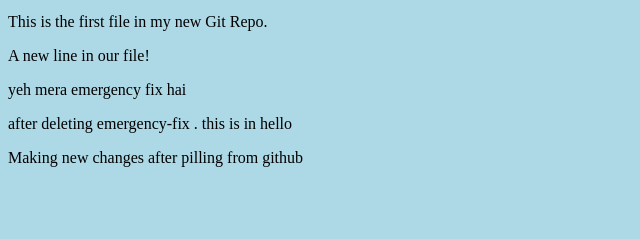
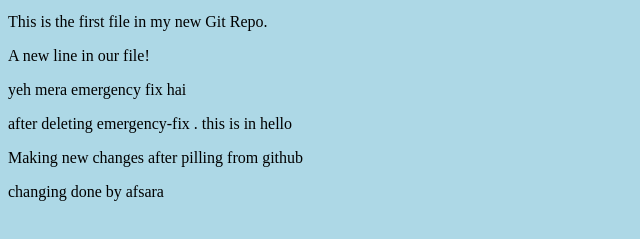
Before and after one commit to sumanadas05/sumana.github.io, a plain HTML site: page index.html in a window 1280 px wide. Shown: the part 101-340 px from the top of the page, without its empty margins (0-640 px from the left). Drawn offline with Linux system fonts and the light colour scheme.

Commit message:
writing messege

```diff
--- a/index.html
+++ b/index.html
@@ -15,6 +15,6 @@ style="width:100%;max-width:960px"></div>
 <p>after deleting emergency-fix . this is in hello</p>
 
 <p>Making new changes after pilling from github</p>
-
+<p> changing done by afsara </p>
 </body>
 </html>
```
Also changed, not shown: 1 other file.
